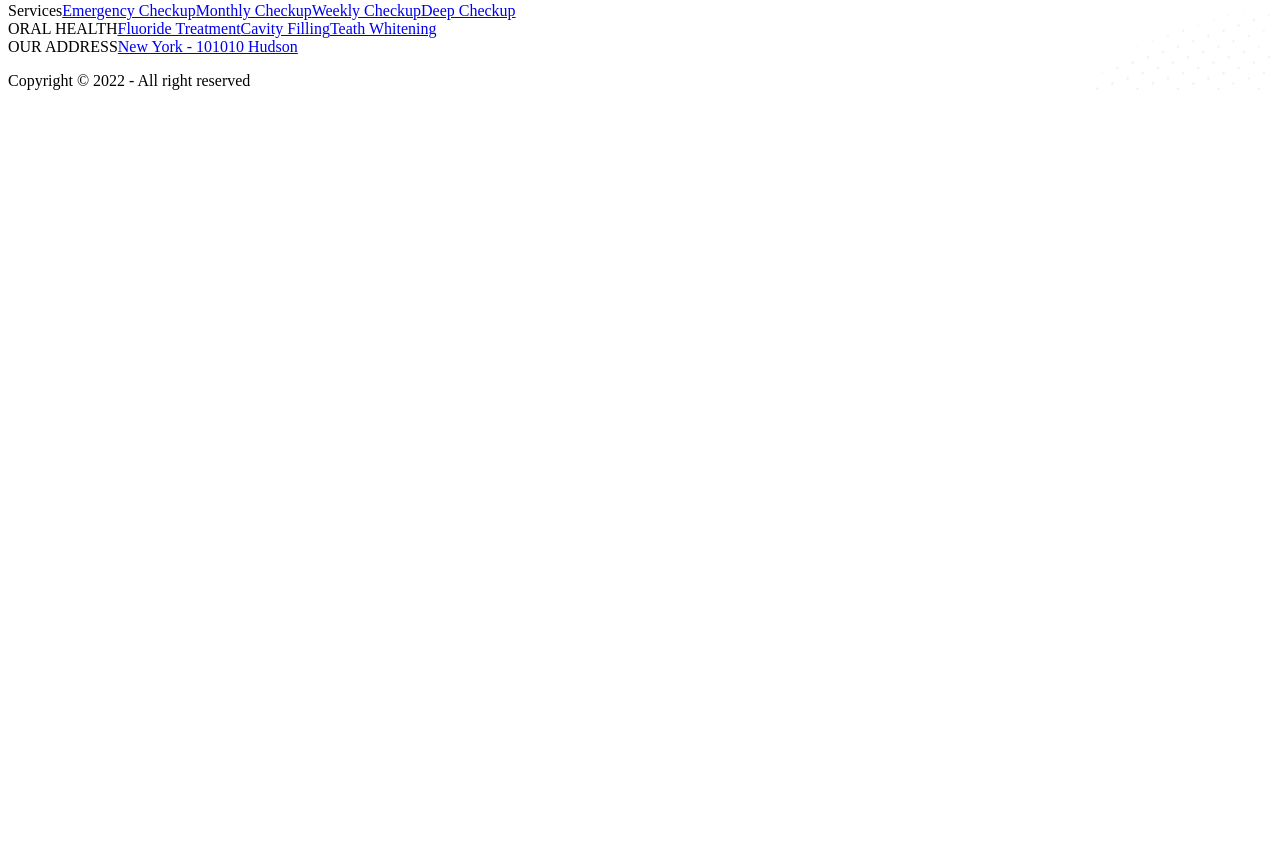
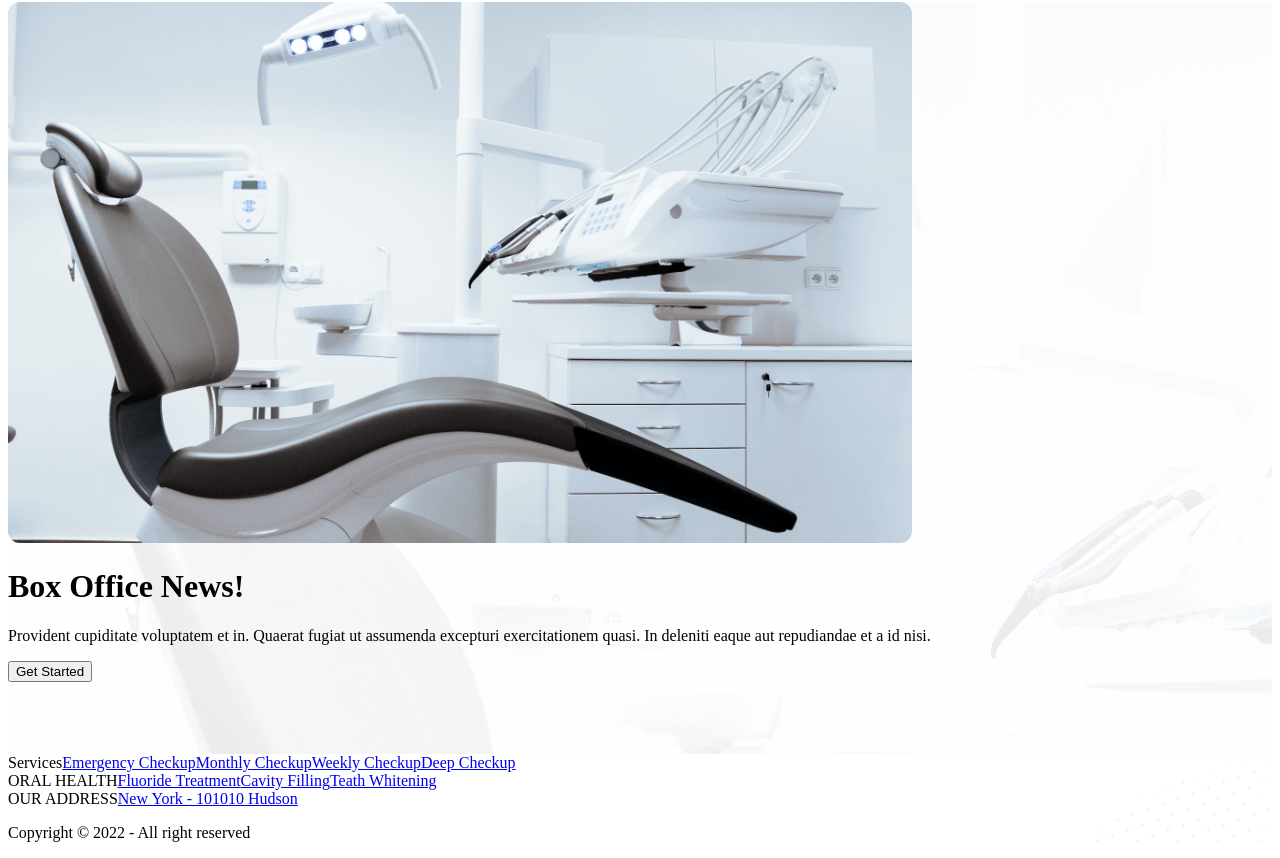
Before and after one commit to EkramH/doctor-portal-client, a React (Create React App) app: page /appointment in a window 1280 px wide. Shown: the part 1572-2430 px from the top of the page. Before the commit the page ends 1678 px from the top, so only its background shows below. Built offline with nearby package versions, Linux system fonts and the light colour scheme.

Commit message:
appointment component

```diff
--- a/src/App.js
+++ b/src/App.js
@@ -1,8 +1,8 @@
 import { Route, Routes } from "react-router-dom";
 import "./App.css";
 import About from "./pages/About/About";
+import Appointment from "./pages/Appointment/Appointment";
 import Home from "./pages/Home/Home";
-import Footer from "./shared/Footer";
 import Navbar from "./shared/Navbar/Navbar";
 
 function App() {
@@ -12,8 +12,11 @@ function App() {
       <Routes>
         <Route path="/" element={<Home></Home>}></Route>
         <Route path="/about" element={<About></About>}></Route>
+        <Route
+          path="/appointment"
+          element={<Appointment></Appointment>}
+        ></Route>
       </Routes>
-      <Footer />
     </div>
   );
 }
--- /dev/null
+++ b/src/pages/Appointment/Appointment.js
@@ -0,0 +1,14 @@
+import React from "react";
+import Footer from "../../shared/Footer";
+import AppointmentBanner from "./AppointmentBanner";
+
+const Appointment = () => {
+  return (
+    <div>
+      <AppointmentBanner />
+      <Footer />
+    </div>
+  );
+};
+
+export default Appointment;
--- /dev/null
+++ b/src/pages/Appointment/AppointmentBanner.js
@@ -0,0 +1,35 @@
+import React from "react";
+import chair from "../../assets/images/chair.png";
+import chairBg from "../../assets/images/bg.png";
+import MainButton from "../../shared/MainButton";
+
+const AppointmentBanner = () => {
+  return (
+    <div
+      style={{
+        backgroundImage: `url(${chairBg})`,
+        minHeight: "94vh",
+      }}
+      class="hero min-h-screen"
+    >
+      <div class="hero-content flex-col lg:flex-row-reverse">
+        <img
+          src={chair}
+          alt=""
+          class="lg:max-w-lg md:max-w-md w-full rounded-lg shadow-2xl"
+        />
+        <div>
+          <h1 class="text-5xl font-bold">Box Office News!</h1>
+          <p class="py-6">
+            Provident cupiditate voluptatem et in. Quaerat fugiat ut assumenda
+            excepturi exercitationem quasi. In deleniti eaque aut repudiandae et
+            a id nisi.
+          </p>
+          <MainButton>Get Started</MainButton>
+        </div>
+      </div>
+    </div>
+  );
+};
+
+export default AppointmentBanner;
--- a/src/pages/Home/Banner.js
+++ b/src/pages/Home/Banner.js
@@ -15,7 +15,11 @@ const Banner = () => {
       >
         <div class="hero">
           <div class="hero-content flex-col lg:flex-row-reverse">
-            <img src={chair} alt="" class="max-w-sm rounded-lg shadow-2xl" />
+            <img
+              src={chair}
+              alt=""
+              class="lg:max-w-lg md:max-w-md w-full rounded-lg shadow-2xl"
+            />
             <div>
               <h1 class="text-5xl font-bold">Box Office News!</h1>
               <p class="py-6">
--- a/src/pages/Home/Home.js
+++ b/src/pages/Home/Home.js
@@ -1,4 +1,5 @@
 import React from "react";
+import Footer from "../../shared/Footer";
 import Banner from "./Banner";
 import Info from "./Info/Info";
 import MakeAppointment from "./MakeAppointment";
@@ -13,6 +14,7 @@ const Home = () => {
       <Services></Services>
       <MakeAppointment></MakeAppointment>
       <Testimonials></Testimonials>
+      <Footer></Footer>
     </div>
   );
 };
--- a/src/pages/Home/MakeAppointment.js
+++ b/src/pages/Home/MakeAppointment.js
@@ -1,5 +1,5 @@
 import React from "react";
-import doctor from "../../assets/images/doctor.png";
+import doctor from "../../assets/images/doctor-small.png";
 import bgDoctor from "../../assets/images/appointment.png";
 import MainButton from "../../shared/MainButton";
 
@@ -7,10 +7,10 @@ const MakeAppointment = () => {
   return (
     <section
       style={{ background: `url(${bgDoctor})` }}
-      className="flex justify-center items-center my-32"
+      className="flex justify-center items-center my-10"
     >
       <div className="flex-1 hidden lg:block">
-        <img className="-mt-20" src={doctor} alt="" />
+        <img className="-mt-16" src={doctor} alt="" />
       </div>
       <div className="flex-1 p-5">
         <h3 className="text-xl text-primary pb-3">Appointment</h3>
--- a/src/pages/Home/Testimonials.js
+++ b/src/pages/Home/Testimonials.js
@@ -33,7 +33,7 @@ const Testimonials = () => {
     },
   ];
   return (
-    <section className="px-14">
+    <section className="px-14 mt-16">
       <div className="flex justify-between">
         <div>
           <h4 className="text-xl text-primary font-bold ">Testimonial</h4>
--- a/src/shared/Navbar/Navbar.js
+++ b/src/shared/Navbar/Navbar.js
@@ -11,7 +11,7 @@ const Navbar = () => {
         <Link to="/about">About</Link>
       </li>
       <li>
-        <Link to="/home">Appointment</Link>
+        <Link to="/appointment">Appointment</Link>
       </li>
       <li>
         <Link to="/home">Reviews</Link>
```
